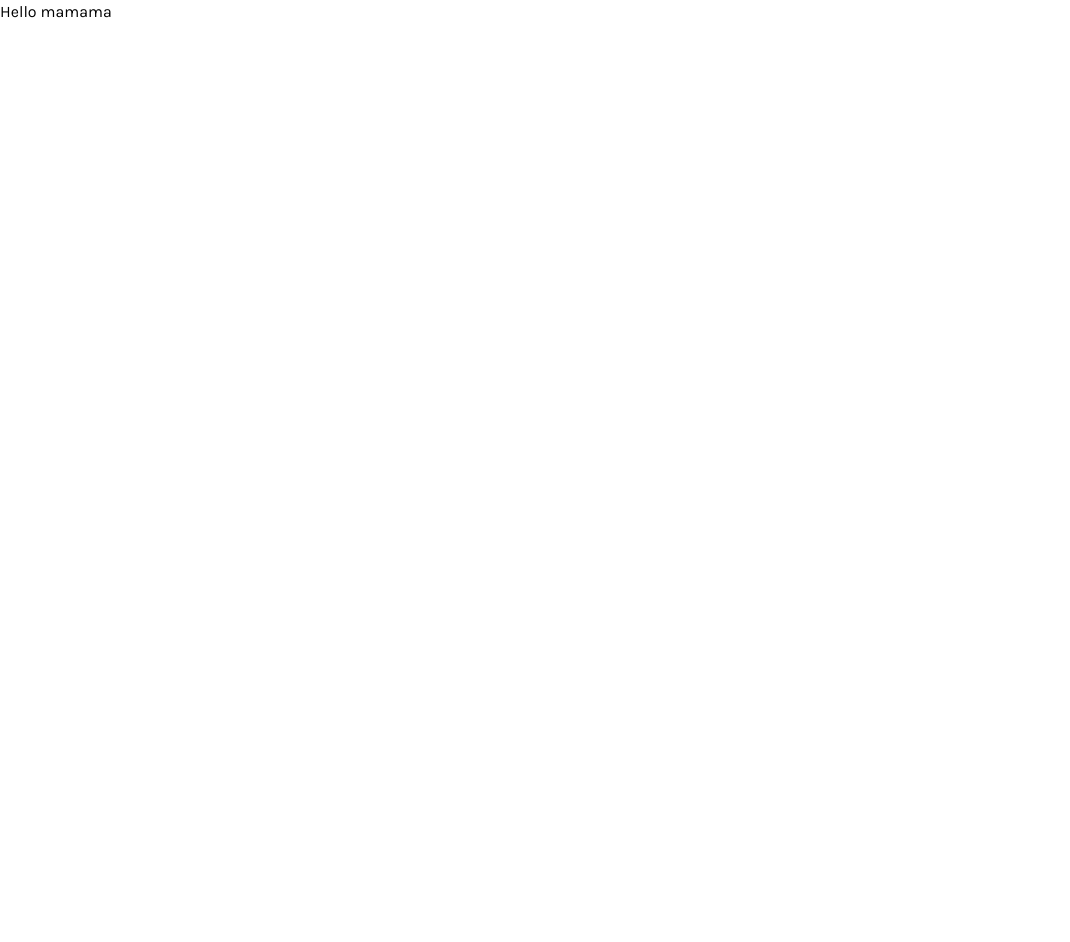
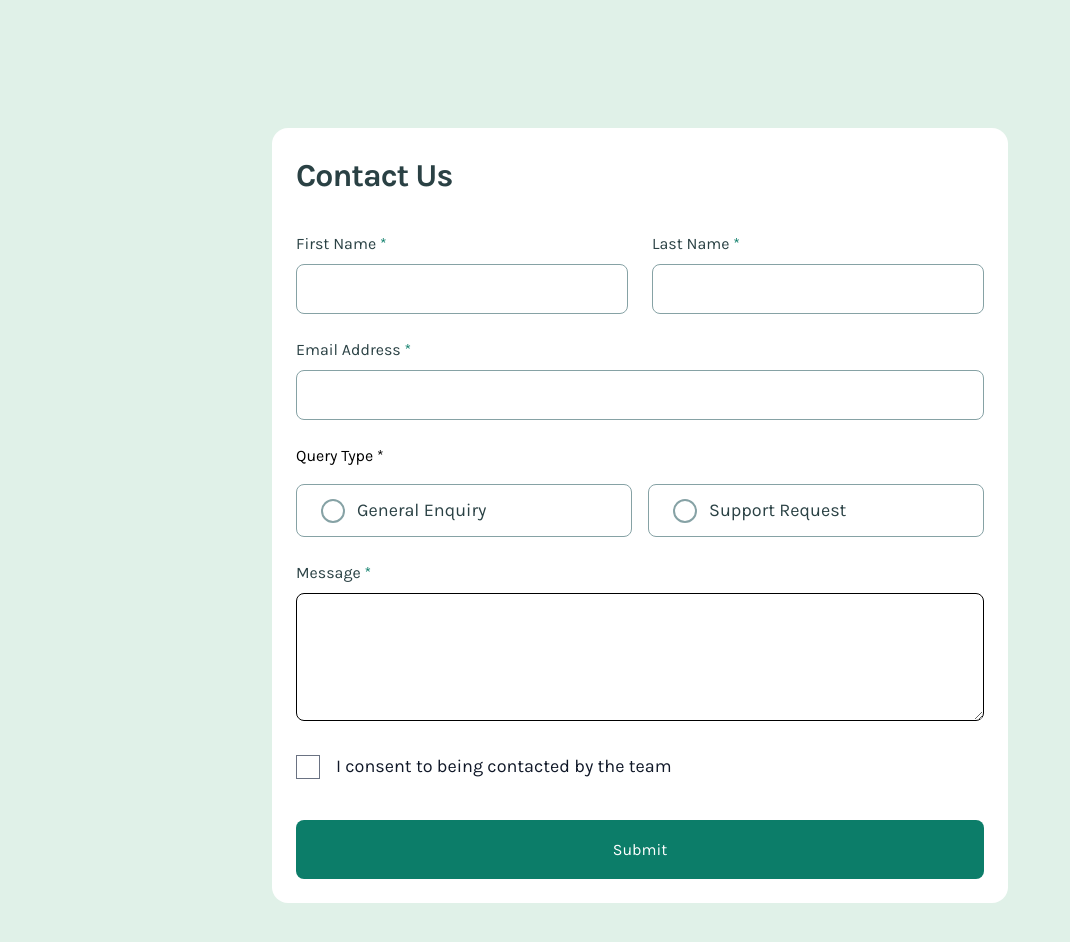
Before and after one commit to SurajCasey/contact-form, a React (Vite) app: page / in a window 1280 px wide. Shown: the top 942 px of the page, without its empty margins (0-1070 px from the left). Before the commit the page ends 800 px from the top, so only its background shows below. Built offline with nearby package versions, Linux system fonts and the light colour scheme.

Commit message:
Update App.jsx

```diff
--- a/src/App.jsx
+++ b/src/App.jsx
@@ -5,8 +5,7 @@ function App() {
 
   return (
     <>
-
-      <h1>Hello mamama</h1>
+      <ContactUs/>
     </>
   )
 }
```
